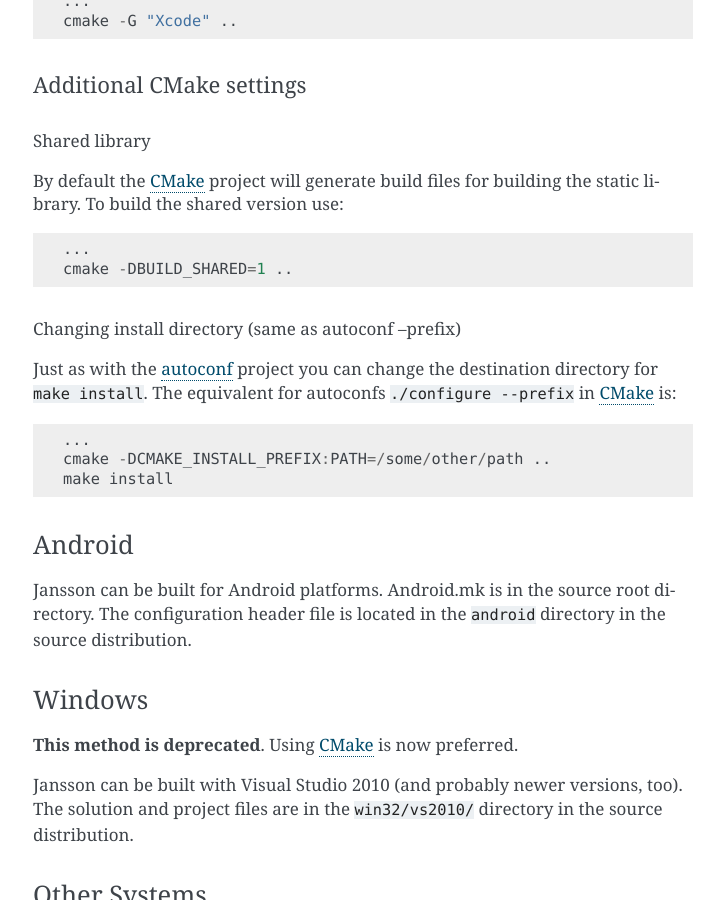
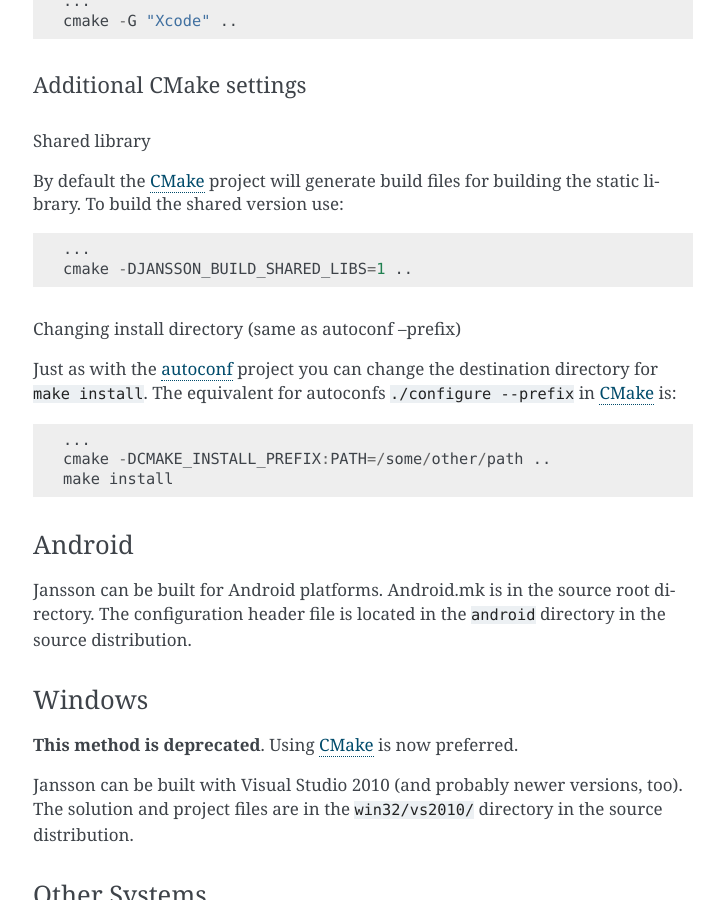
Before and after one commit to akheron/jansson, a Sphinx documentation site: the page built from doc/gettingstarted.rst, in a window 1280 px wide and 900 px high, scrolled down 2551 px. Shown: the whole window, without its empty margins (387-1111 px from the left). Built offline with Sphinx 7.4.7, drawn with Linux system fonts in a browser that asks for light colours.

Commit message:
Document JANSSON_BUILD_SHARED_LIBS CMake option
Fixes #187.

```diff
--- a/doc/gettingstarted.rst
+++ b/doc/gettingstarted.rst
@@ -140,7 +140,7 @@ By default the CMake_ project will generate build files for building the
 static library. To build the shared version use::
 
     ...
-    cmake -DBUILD_SHARED=1 ..
+    cmake -DJANSSON_BUILD_SHARED_LIBS=1 ..
 
 Changing install directory (same as autoconf --prefix)
 """"""""""""""""""""""""""""""""""""""""""""""""""""""
```
